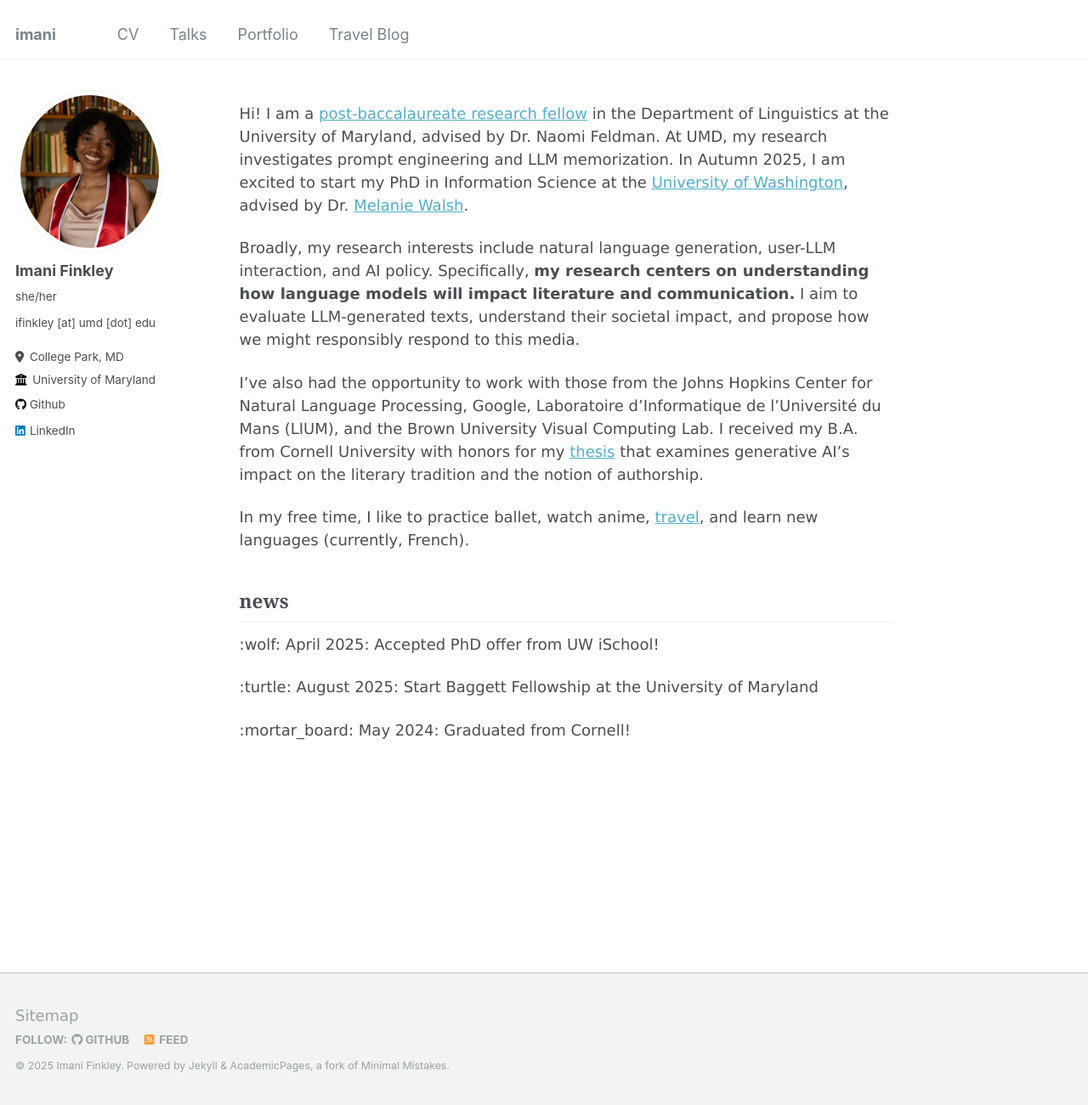
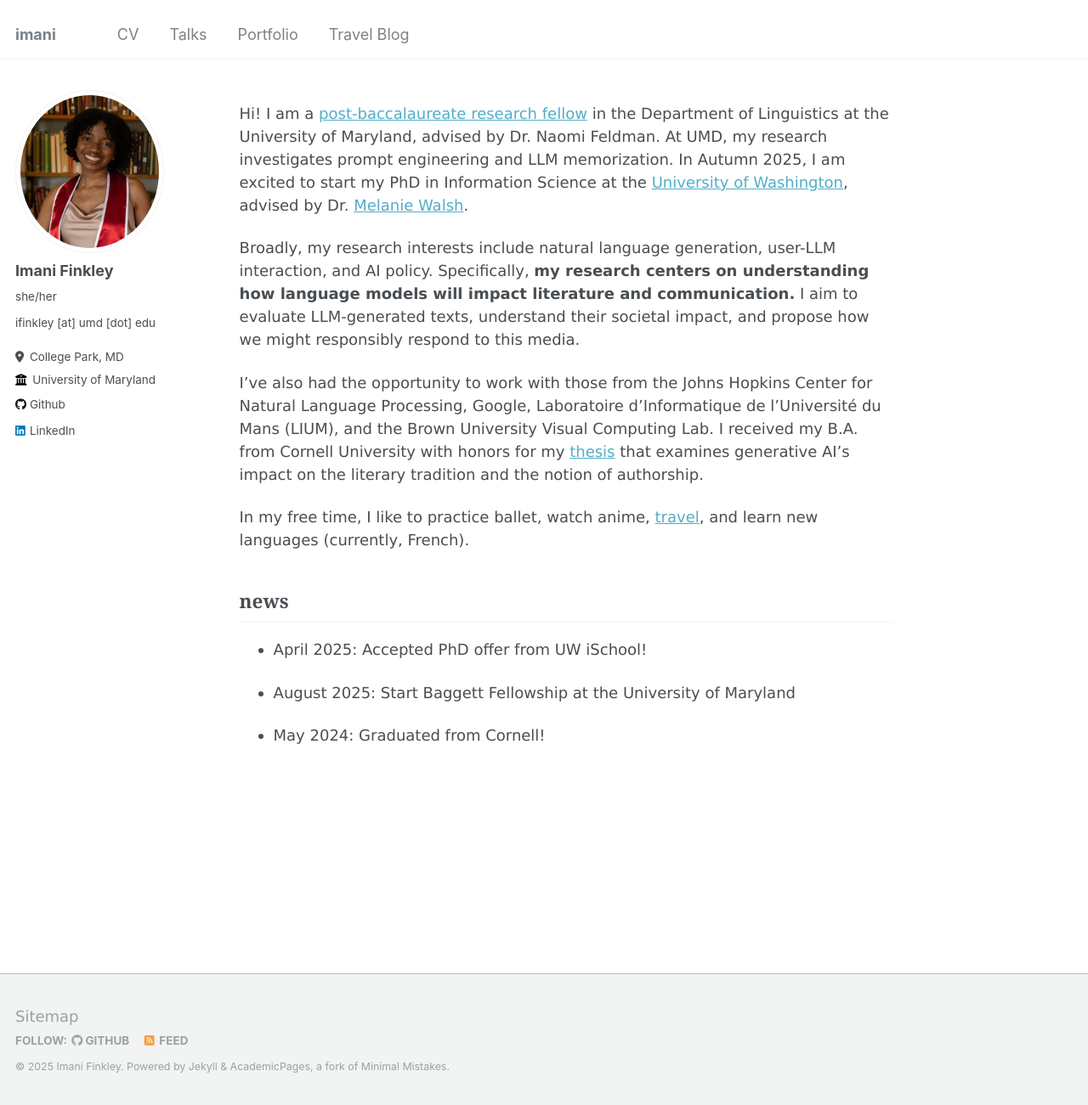
Before and after one commit to imanif/imanif.github.io, a Jekyll site: the page built from _pages/about.md, in a window 1280 px wide and 1301 px high. Shown: the whole window at 85% size. Built offline with Jekyll 4.4.1, drawn with Linux system fonts in a browser that asks for light colours; part of the change alters nothing that is shown.

Commit message:
update about

```diff
--- a/_pages/about.md
+++ b/_pages/about.md
@@ -16,8 +16,8 @@ I've also had the opportunity to work with those from the Johns Hopkins Center f
 In my free time, I like to practice ballet, watch anime, [travel](https://imaniintl.wordpress.com/]), and learn new languages (currently, French).
 
 ## **news**
-:wolf: April 2025: Accepted PhD offer from UW iSchool!
+- April 2025: Accepted PhD offer from UW iSchool!
 
-:turtle: August 2025: Start Baggett Fellowship at the University of Maryland
+- August 2025: Start Baggett Fellowship at the University of Maryland
 
-:mortar_board: May 2024: Graduated from Cornell!
+- May 2024: Graduated from Cornell!
```
